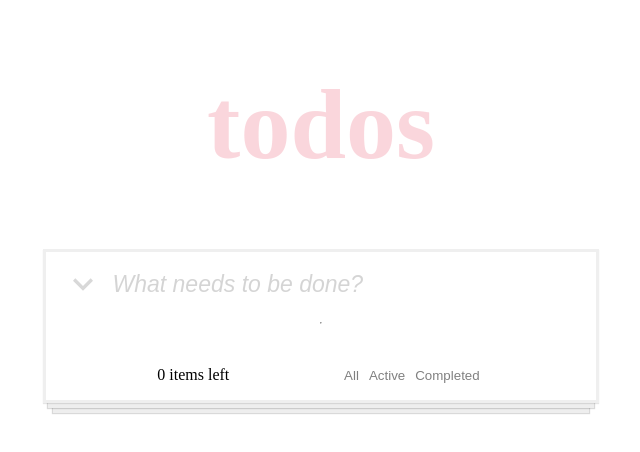
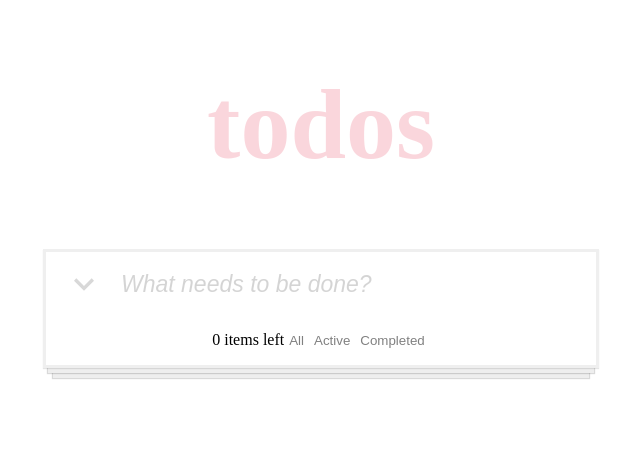
Before and after one commit to shreyam1006/todo-shreya, a React (Create React App) app: page / in a window 1280 px wide. Shown: the top 452 px of the page, without its empty margins (319-959 px from the left). Built offline with nearby package versions, Linux system fonts and the light colour scheme.

Commit message:
modifications

```diff
--- a/src/components/App.css
+++ b/src/components/App.css
@@ -4,44 +4,28 @@
   color: rgb(231, 55, 84);
   opacity: 20%;
 }
-.App{
-  align-self: center;
+
+.App input[type="text"]{
+  width: 470px;
+  height: 60px;
+  font-size: 25px;
+  border:none;
 }
 
-.list{
-  margin-left: 10px;
-  width: 500px;
-  height: 50px;
-  font-size: 25px;
-  align-items: center;
-
-  border-bottom: 1px solid #e2dbdb ;
-}
-
-.listcontainer{
-  display: flex;
-  flex-direction: column;
-
+input[type="text"]:focus{
+  outline: none;
+  /* background-color: green; */
 }
 
 ::placeholder{
   font-size: 23px;
   opacity: 30%;
   font-style: italic;
-  padding-left: 20px;
+  /* padding-left: 20px; */
 }
 
-.App input[type="text"]{
-  width: 500px;
-  height: 60px;
-  font-size: 25px;
-  padding-left: 45px;
-  border:none
-}
-
-.statusbutton:focus{
-  border: 1px solid brown;
-  border-radius: 2px;
+.maininput{
+  border-bottom: 1px solid gray;
 }
 
 button{
@@ -51,18 +35,16 @@ button{
   padding: 5px 5px 5px 5px;
 }
 
-
-.cross{
-  /* display: none; */
-  float: right;
-  font-size: 90%;
-  color: rgb(231, 55, 84);
-  opacity: 80%;
-  margin-right: 0;
-  height: 5px;
+button:hover{
+  cursor: pointer;
 }
 
-.container{
+.App{
+  align-self: center;
+}
+
+.inputcontainer{
+  /* position: relative; */
   display: flex;
   flex-direction: column;
   margin-left: 28%;
@@ -75,15 +57,8 @@ button{
     0 10px 1px -4px rgba(0,0,0,0.15),
     0 20px 0 -10px #eee,
     0 20px 1px -9px rgba(0,0,0,0.15);
-
-  /* background-color: blue; */
 }
 
-.inputcontainer{
-  position: relative;
-  display: flex;
-  flex-direction: column;
-}
 
 .inputsection{
   display: flex;
@@ -91,32 +66,71 @@ button{
 }
 
 .allbutton{
-  position: absolute;
+  /* position: absolute; */
   padding-left: 10px;
   padding-right: 10px;
   margin-top: 3px;
-  margin-right: 10px;
+  margin-left: 0;
   height: 60px;
   width: 70px;
   opacity: 30%;
   /* background-color: hotpink; */
 }
 
-.status{
-  display: flex;
-  flex-direction: row;
-  justify-content: space-evenly;
-  align-items: center;
-}
 
 .icon{
   opacity: 40%;
+}
+
+.editInput{
+  /* background-color: green; */
+  width: fit-content;
+
+}
+
+.list{
+  margin-left: 0;
+  margin-right: 0;
+  width: 522px;
+  height: 50px;
+  font-size: 25px;
+  align-items: center;
+  align-content: center;
+  vertical-align: middle;
+  border-bottom: 1px solid #e2dbdb ;
 }
 
 .listitem{
   display: flex;
   justify-content: space-between;
   flex-direction: row;
-  align-content: center;
-  /* border-bottom: 1px solid #e2dbdb ; */
+  align-items: center;
+  margin-left: 0;
 }
+
+.listitem .leftsection{
+  display: flex;
+  align-items: center;
+}
+
+.cross{
+  font-size: 90%;
+  color: rgb(231, 55, 84);
+  opacity: 80%;
+  margin-right: 0;
+  height: 30px;
+}
+
+.statusbutton:focus{
+  border: 1px solid brown;
+  border-radius: 2px;
+}
+
+.status{
+  display: flex;
+  flex-direction: row;
+  flex-wrap: wrap;
+  justify-content: space-between;
+  align-items: center;
+  position: relative;
+}
--- a/src/components/App.js
+++ b/src/components/App.js
@@ -1,7 +1,7 @@
 import React from 'react';
 import './App.css';
 import Title from './Title';
-import Container from './Container'
+import InputContainer from './InputContainer'
 
 
 class App extends React.Component {
@@ -10,7 +10,7 @@ class App extends React.Component {
     return (
       <div className="App">
         <Title/>
-        <Container/>
+        <InputContainer/>
       </div>
     );
   }
--- a/src/components/Container.js
+++ /dev/null
@@ -1,67 +0,0 @@
-import React from 'react'
-import InputContainer from './InputContainer'
-
-class Container extends React.Component {
-    constructor(props) {
-        super(props);
-        this.state = {
-          newItem: "",
-          list: []
-        }
-        this.handleClick = this.handleClick.bind(this);
-        this.addItem = this.addItem.bind(this);
-
-      }
-
-      handleClick(id) {
-        this.setState({list:[...this.state.list].map(item=>{
-          if(item.id===id){
-            item.isCompleted=true;
-          }
-          return item
-        })});
-      }
-
-      handleAll(){
-
-          this.setState({
-              list:[...this.state.list].map(item=>{
-                  if(item.isCompleted===true){
-                      item.isCompleted=false;
-                  }
-                  return item
-              })
-          });
-      }
-
-      updateInput(key, value) {
-        this.setState({
-          [key]: value
-        });
-      }
-
-      addItem() {
-
-        this.setState({
-          list:[...this.state.list, {id: new Date(),
-            value: this.state.newItem.slice(),
-            isCompleted: false}],
-            newItem:""
-        });
-      }
-
-      deleteItem(id) {
-        this.setState({ list: [...this.state.list].filter(item=>item.id!==id) });
-      }
-
-    render() {
-        return (
-            <div className="container">
-                <InputContainer onUpdateList={this.updateInput} list={this.state.list} newItem={this.state.newItem}/>
-
-            </div>
-        )
-    }
-}
-
-export default Container
--- a/src/components/InputContainer.js
+++ b/src/components/InputContainer.js
@@ -11,14 +11,12 @@ class InputContainer extends React.Component {
             list: [],
             listMode: 'all'
         }
+
         this.handleClick = this.handleClick.bind(this);
         this.addItem = this.addItem.bind(this);
-        this.updateInput = this.updateInput.bind(this);
-        this.deleteItem = this.deleteItem.bind(this);
         this.editItem = this.editItem.bind(this);
         this.replaceItem = this.replaceItem.bind(this);
         this.handleAll = this.handleAll.bind(this);
-        this.clearCompleted = this.clearCompleted.bind(this);
     }
 
     handleClick(id) {
@@ -31,7 +29,6 @@ class InputContainer extends React.Component {
                 return item
             })
         });
-        console.log(this.list)
     }
 
     handleAll() {
@@ -47,16 +44,6 @@ class InputContainer extends React.Component {
     }
 
 
-    updateInput(key, value) {
-        this.setState({
-            [key]: value
-        });
-    }
-
-    itemsLeft() {
-        return [...this.state.list].filter(item => item.isCompleted === false).length
-    }
-
     addItem() {
 
         this.setState({
@@ -70,9 +57,6 @@ class InputContainer extends React.Component {
         });
     }
 
-    deleteItem(id) {
-        this.setState({ list: [...this.state.list].filter(item => item.id !== id) })
-    }
 
     editItem(id) {
         this.setState({
@@ -113,12 +97,10 @@ class InputContainer extends React.Component {
     }
 
 
+    render() {
 
-    clearCompleted() {
-        this.setState({ list: [...this.state.list].filter(item => item.isCompleted === false) })
-    }
-
-    render() {
+        const listToMap= this.listToShow();
+        const itemsLeft= [...this.state.list].filter(item => item.isCompleted === false).length
 
         return (
             <div className="inputcontainer">
@@ -129,40 +111,39 @@ class InputContainer extends React.Component {
                     </button>
 
                     <Input
+                        className="maininput"
                         type="text"
                         placeholder="What needs to be done?"
                         value={this.state.newItem}
-                        onChange={e => this.updateInput("newItem", e.target.value)}
+                        onChange={e => this.setState({newItem: e.target.value})}
                         onKeyDown={e => e.key === "Enter" && this.addItem()}
                     />
                 </div>
-                <hr/>
 
                 <div>
-                    {this.listToShow().map(item =>
+                    {listToMap.map(item =>
 
                         <ListItem iscompleted={item.isCompleted}
                             value={item.value}
                             id={item.id}
                             edit={item.edit}
                             onclick={this.handleClick}
-                            ondelete={this.deleteItem}
+                            ondelete={(id)=>this.setState({ list: [...this.state.list].filter(item => item.id !== id) })}
                             onedit={this.editItem}
-                            updateinput={this.updateInput}
                             replaceitem={this.replaceItem}
                         />)}
 
                 </div>
 
-                <br />
                 <div className="status">
-                    <p>{this.itemsLeft()} items left</p>
-                    <div >
-                        <button className="statusbutton" onClick={() => { this.setState({ listMode: 'all' }) }}>All</button>
+                    <p>{itemsLeft} items left</p>
+                    <div className="buttonset">
+                        <button className="statusbutton" onClick={() =>  this.setState({ listMode: 'all' }) }>All</button>
                         <button className="statusbutton" onClick={() => this.setState({ listMode: 'active' })}>Active</button>
                         <button className="statusbutton" onClick={() => this.setState({ listMode: 'completed' })}>Completed</button>
                     </div>
-                    <button className='statusbutton' onClick={this.clearCompleted} style={{ display: this.state.list.length - this.itemsLeft() >= 1 ? 'inline' : 'none' }}>Clear Completed</button>
+                    <button className='statusbutton' onClick={()=>this.setState({ list: [...this.state.list].filter(item => item.isCompleted === false) })}
+                    style={{ display: this.state.list.length - itemsLeft >= 1 ? 'inline' : 'none' }}>Clear Completed</button>
                 </div>
             </div>
 
--- a/src/components/shared/Input.js
+++ b/src/components/shared/Input.js
@@ -4,7 +4,7 @@ class Input extends React.Component{
 
     render(){
         return(
-            <input type={this.props.type} value={this.props.value} onChange={this.props.onChange} style={this.props.style}
+            <input className={this.props.className} type={this.props.type} value={this.props.value} onChange={this.props.onChange} style={this.props.style}
             placeholder={this.props.placeholder} onKeyDown={this.props.onKeyDown}/>
         )
     }
--- a/src/components/shared/ListItem.js
+++ b/src/components/shared/ListItem.js
@@ -1,6 +1,7 @@
 import React from 'react'
 import CheckCircleOutlinedIcon from '@mui/icons-material/CheckCircleOutlined';
 import CircleOutlinedIcon from '@mui/icons-material/CircleOutlined';
+import ClearOutlinedIcon from '@mui/icons-material/ClearOutlined';
 import Input from './Input'
 
 class ListItem extends React.Component {
@@ -8,49 +9,46 @@ class ListItem extends React.Component {
     constructor(props) {
         super(props);
         this.state = {
-            newListItem:""
+            newListItem: ""
         }
 
     }
 
-    updateInput(key, value) {
-        this.setState({
-            [key]: value
-        });
-    }
-
-    ondoubleclickedit(value){
+    onDoubleClickEdit(value) {
 
         this.setState({
-            newListItem:value
+            newListItem: value
         })
         this.props.onedit(this.props.id)
     }
 
     render() {
         return (
-            <div className="listcontainer">
-                <div className="list" style={{ textDecoration: this.props.iscompleted ? 'line-through' : 'none' }} key={this.props.id}  >
-                    <div className="listitem" onDoubleClick={() => this.ondoubleclickedit(this.props.value)} style={{ display: this.props.edit ? 'none' : 'flex' }}>
-                        <div className="content" style={{ opacity: this.props.iscompleted ? '30%' : '100%' }}>
+            <div className="list"
+            style={{ textDecoration: this.props.iscompleted ? 'line-through' : 'none' }}
+            key={this.props.id}  >
+
+                <div className="listitem"
+                onDoubleClick={() => this.onDoubleClickEdit(this.props.value)}
+                style={{ display: this.props.edit ? 'none' : 'flex' }}>
+
+                    <div className="leftsection" style={{ opacity: this.props.iscompleted ? '30%' : '100%' }}>
                         <button className="icon" onClick={() => this.props.onclick(this.props.id)}>
                             {this.props.iscompleted ? <CheckCircleOutlinedIcon sx={{ fontSize: 40 }} /> : <CircleOutlinedIcon sx={{ fontSize: 40 }} />}
                         </button>
                         <h7> {this.props.value}</h7>
                     </div>
-                        <button className="cross" onClick={() => this.props.ondelete(this.props.id)}>x</button>
+                    <button className="cross" onClick={() => this.props.ondelete(this.props.id)}><ClearOutlinedIcon/></button>
                 </div>
 
                 <Input type="text"
+                    className="editInput"
                     value={this.state.newListItem}
-                        onChange={e => this.updateInput("newListItem", e.target.value)}
-                        onKeyDown={e => e.key === "Enter" && this.props.replaceitem(this.props.id,this.state.newListItem)}
+                    onChange={e => this.setState({ newListItem: e.target.value })}
+                    onKeyDown={e => e.key === "Enter" && this.props.replaceitem(this.props.id, this.state.newListItem)}
                     placeholder={this.props.value}
                     style={{ display: this.props.edit ? 'flex' : 'none' }}
                 />
-                </div>
-
-
             </div>
         )
     }
```
Lines whose indentation alone changed are shown as unchanged.
